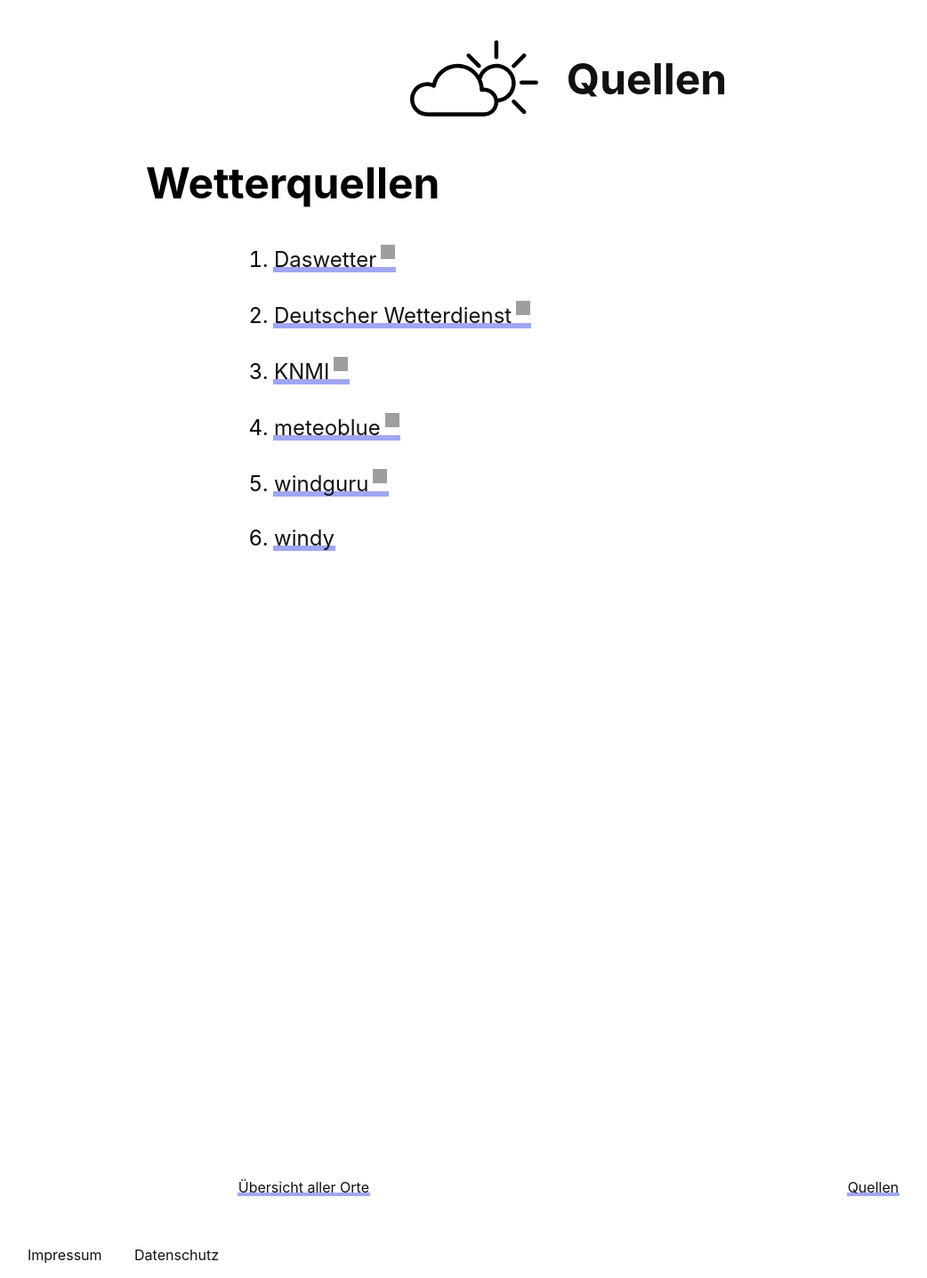
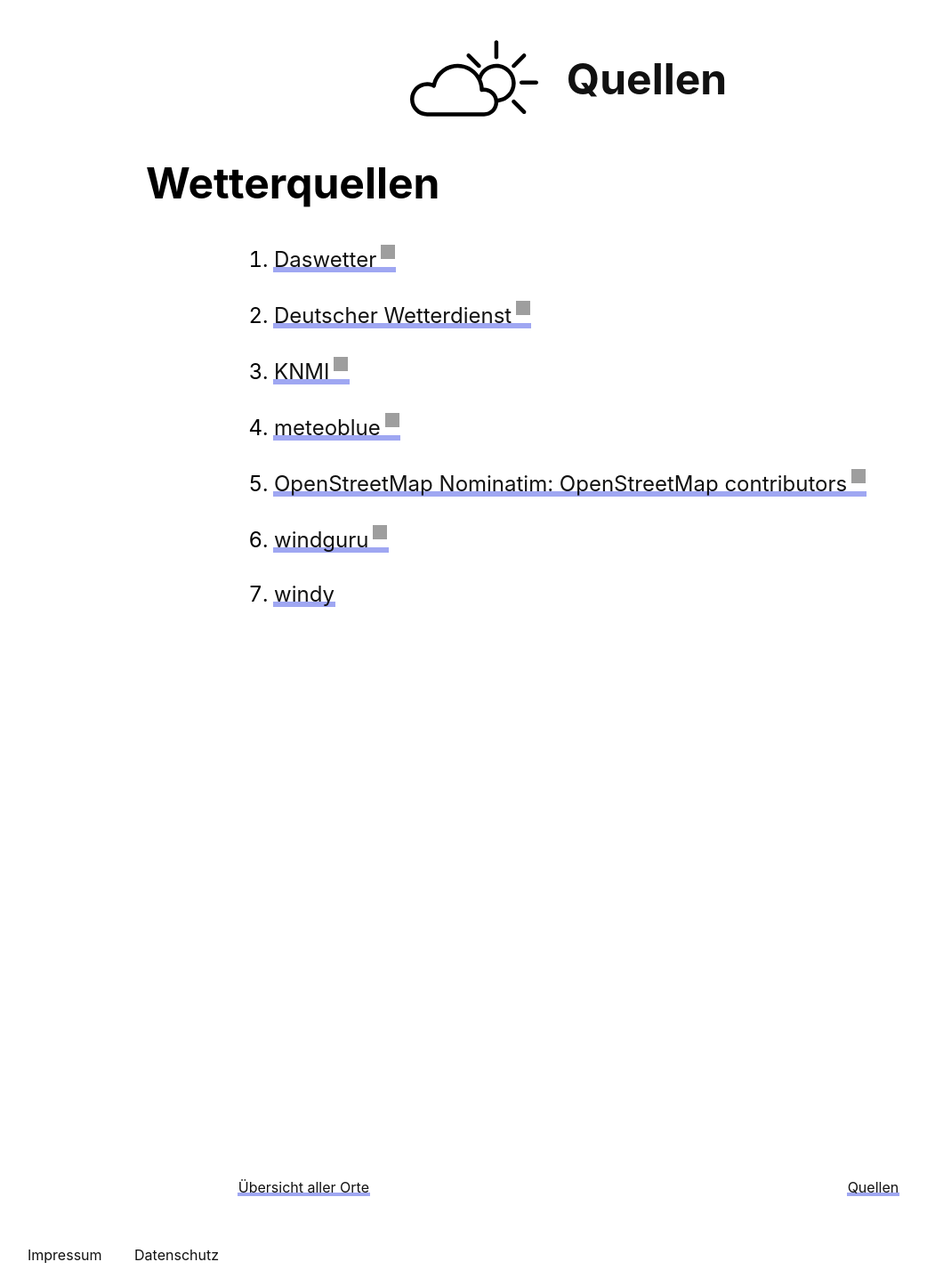
Before and after one commit to app-5ls-de/wetter, a Jekyll site: the page built from quellen.md, in a window 1280 px wide. Shown: the whole page at 89% size, without its empty margins (1-1043 px from the left). Built offline with Jekyll 4.4.1, drawn with Linux system fonts in a browser that asks for light colours; grey boxes are pictures that could not be loaded.

Commit message:
credit for osm

```diff
--- a/quellen.md
+++ b/quellen.md
@@ -10,6 +10,7 @@
 1. [Deutscher Wetterdienst](https://www.dwd.de/DE/){:target="_blank"}
 1. [KNMI](https://www.knmi.nl/){:target="_blank"}
 1. [meteoblue](https://www.meteoblue.com/){:target="_blank"}
+1. [OpenStreetMap Nominatim: OpenStreetMap contributors](https://osm.org/copyright){:target="_blank"}
 1. [windguru](https://www.windguru.cz/){:target="_blank"}
 1. [windy](https://www.windy.com/){:target="blank"}
 
```
